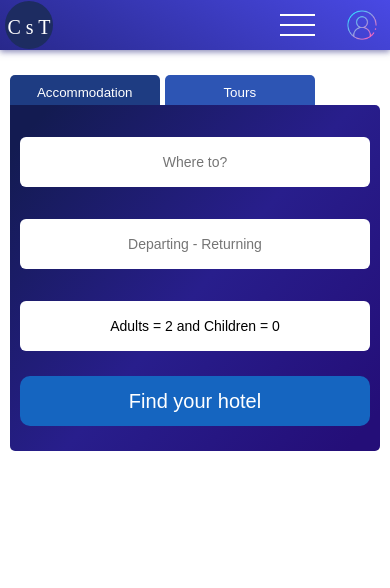
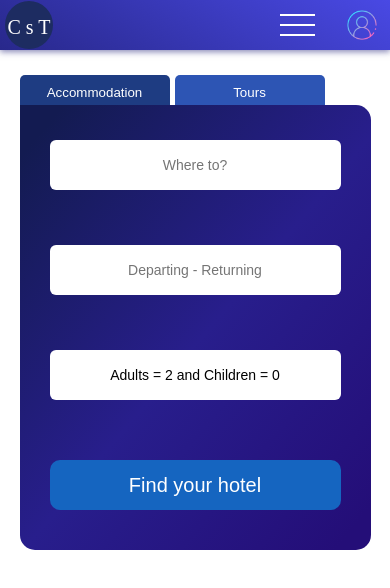
Before and after one commit to TomasSueno/cestujeme_s_tomasom, a Next.js app: page / in a window 390 px wide. Shown: the top 588 px of the page. Built offline with nearby package versions, Linux system fonts and the light colour scheme.

Commit message:
upgrade form

```diff
--- a/src/app/components/Uvodna.js
+++ b/src/app/components/Uvodna.js
@@ -152,7 +152,8 @@ function updateFormArray(field, index, value) {
 
     function handleSubmit(e) {
         const errors = {}
-        if(form.concreteHotel.length < 3) errors.concreteHotelError = "Write at least 3 characters in the hotel search."
+        if(form.concreteHotel.length < 3) {errors.concreteHotelError = "Write at least 3 characters in the hotel search."}
+        else if(!Array.isArray(hotelData) || hotelData.length === 0) errors.concreteHotelError = "That text doesn't match destination. Please try to find some other destination."
         if(form.dateRange[0] === null || form.dateRange[1] === null) errors.dateError = "Choose complete date."
         if(form.ageOfChild.slice(0, form.children).some((el) => el === null)) errors.ageOfChildError = "Add how old are your youngsters."
         setSubmitErrors(errors)
--- a/src/app/styles/homepage.css
+++ b/src/app/styles/homepage.css
@@ -1,11 +1,9 @@
-/* Main page */
-
 main button {
   cursor: pointer;
 }
 
 .bookingSection {
-  width: 95vw;
+  max-width: 950px;
   margin: 75px auto;
 }
 
@@ -14,7 +12,6 @@ main button {
 }
 
 .choosing button {
-  /* background-color: rgb(248, 161, 0); */
   background-color: rgb(45, 85, 180);
   color: #fff;
   height: 30px;
@@ -29,44 +26,37 @@ main button {
 
 .choosing .accommodation,
 .choosing .tours {
-  /* background-color: rgb(255, 177, 32); */
   background-color: rgb(30, 60, 130);
   color: #fff;
 }
 
 .rezervation {
-  /* background-color: rgb(255, 177, 32); */
-  /* background: linear-gradient(90deg,rgba(44, 63, 89, 1) 6%, rgba(16, 10, 94, 1) 52%, rgba(20, 3, 89, 1) 95%); */
   background: linear-gradient(130deg,rgb(19, 27, 81) 6%, rgba(40, 30, 140,1) 52%, rgb(36, 14, 120) 95%);
   height: 100%;
   margin: auto;
   display: grid;
-  border-radius: 0 5px 5px 5px;
+  border-radius: 0 15px 15px 15px;
+  padding: 10px 30px;
 }
 
 .rezervation input {
-  width: calc(100% - 20px);
+  width: 100%;
   height: 50px;
-  margin: 25px 10px;
+  margin: 25px 0px 30px 0px;
   text-align: center;
   font-size: 14px;
   border-radius: 6px;
   min-width: 180px;
   transition-duration: 0.25s;
-  /* border: 1px solid #CBD5E0; */
   border: 1px solid rgba(255,255,255,0.3);
 }
 
 .rezervation input:focus {
-  /* border-color: #FFD580; */
   outline: none;
   border: 1px solid #3B82F6;
 }
 
 .rezervation .rezervation_button {
-  /* background-color: rgb(40, 40, 139); */
-  /* background-color: #3B82F6; */
-  /* background-color: rgb(66, 135, 245); */
   background-color: #1565C0;
   border: none;
   color: white;
@@ -74,17 +64,13 @@ main button {
   font-size: 20px;
   height: 50px;
   margin: auto;
-  margin: 25px 10px;
+  margin: 30px 0px;
   min-width: 180px;
   transition-duration: 0.2s;
 }
 
 .rezervation .rezervation_button:hover {
   background-color: #0D47A1;
-}
-
-.rezervation .searchPlaceInput:focus {
-  margin-bottom: 20px;
 }
 
 .searchPlacesDiv {
@@ -104,8 +90,6 @@ main button {
 }
 
 .announcmentNoHotels {
-  /* background-color: #FFD580;
-  color: #333; */
   background-color: rgba(255, 255, 255, 0.1);
   color: #fff;
   text-align: center;
@@ -123,7 +107,6 @@ main button {
 .announcmentNoHotels span .telNumber {
   display: inline;
   color: #fff;
-  /* background-color: #ffc85b; */
   background-color: #153282;
   border-radius: 8px;
   padding: 3.5px;
@@ -144,12 +127,12 @@ main button {
 }
 
 .peoplePickerBox {
-  width: 80vw;
+  width: 100%;
   padding: 15px;
   border-radius: 20px;
   font-size: 16px;
   background-color: white;
-  margin: 40px auto;
+  margin: 25px 0;
 }
 
 .childrenPicker,
@@ -169,8 +152,6 @@ main button {
 }
 
 .peoplePickerBox p {
-  /* background-color: #efb43e; */
-  /* background-color: #3B82F6; */
   background-color: #2C3E50;
   color: #fff;
   width: 30px;
@@ -196,9 +177,6 @@ main button {
 
 .adultsPicker button,
 .childrenPicker button {
-  /* background-color: #efb43e; */
-  /* background-color: #3B82F6; */
-  /* background-color: rgb(66, 135, 245); */
   background-color: #2C3E50;
   border: none;
   width: 30px;
@@ -211,8 +189,6 @@ main button {
 .childrenPicker button:hover,
 .peoplePickerSubmitButton:hover {
   border-color: #fff;
-  /* background-color: #FFD580; */
-  /* background-color: rgb(54, 115, 210); */
   background-color: #1A2738;
 }
 
@@ -224,18 +200,15 @@ main button {
 }
 
 .submitErrorAnnouncment {
+  position: relative;
   color: #e74c3c;
-  margin: 7px 0 12px 12px;
+  margin: -22px 0 7px 0;
   font-size: 0.9rem;
 }
 
-@media only screen and (max-width: 1100px) {
-.rezervation input {
-  margin: 32px 10px 0px 10px;
-}
-
-.rezervation_button {
-  margin: 32px 10px;
+@media only screen and (max-width: 1000px) {
+.bookingSection {
+  max-width: 90vw;
 }
 }
 
```
